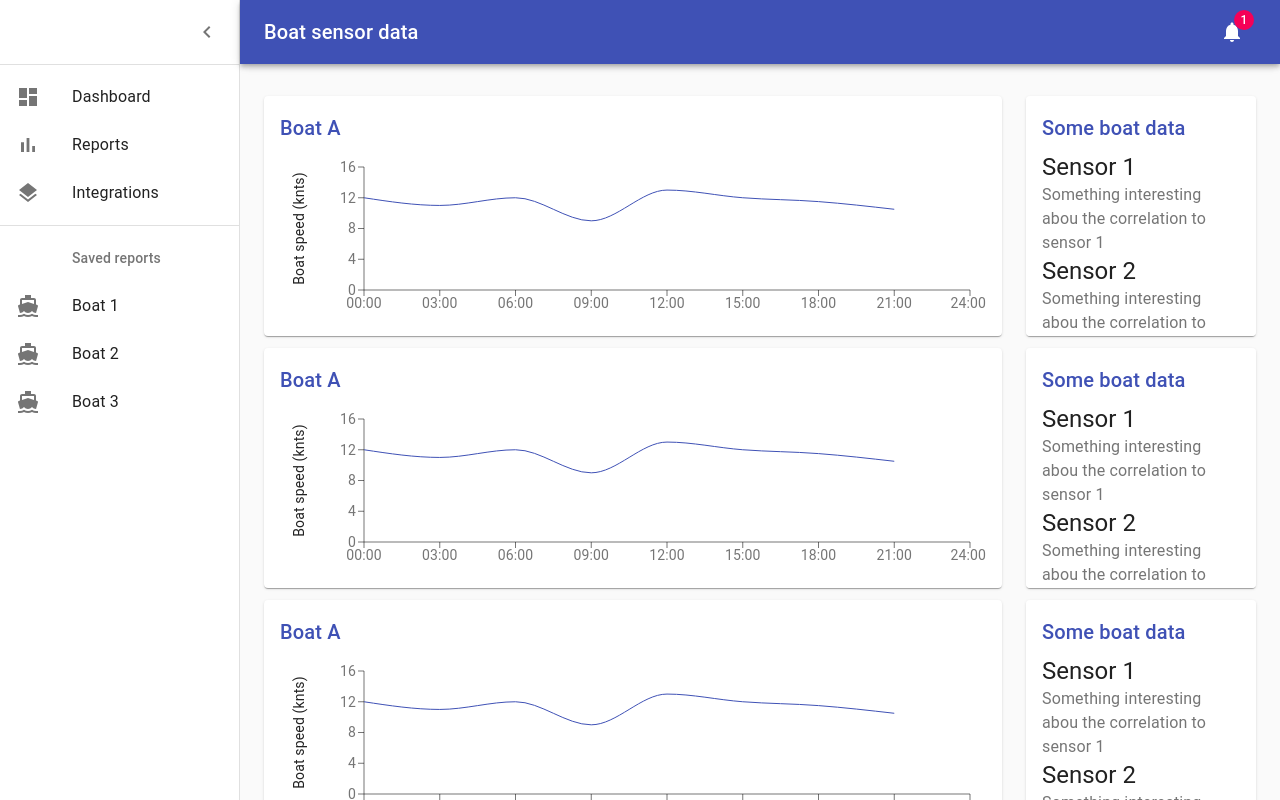
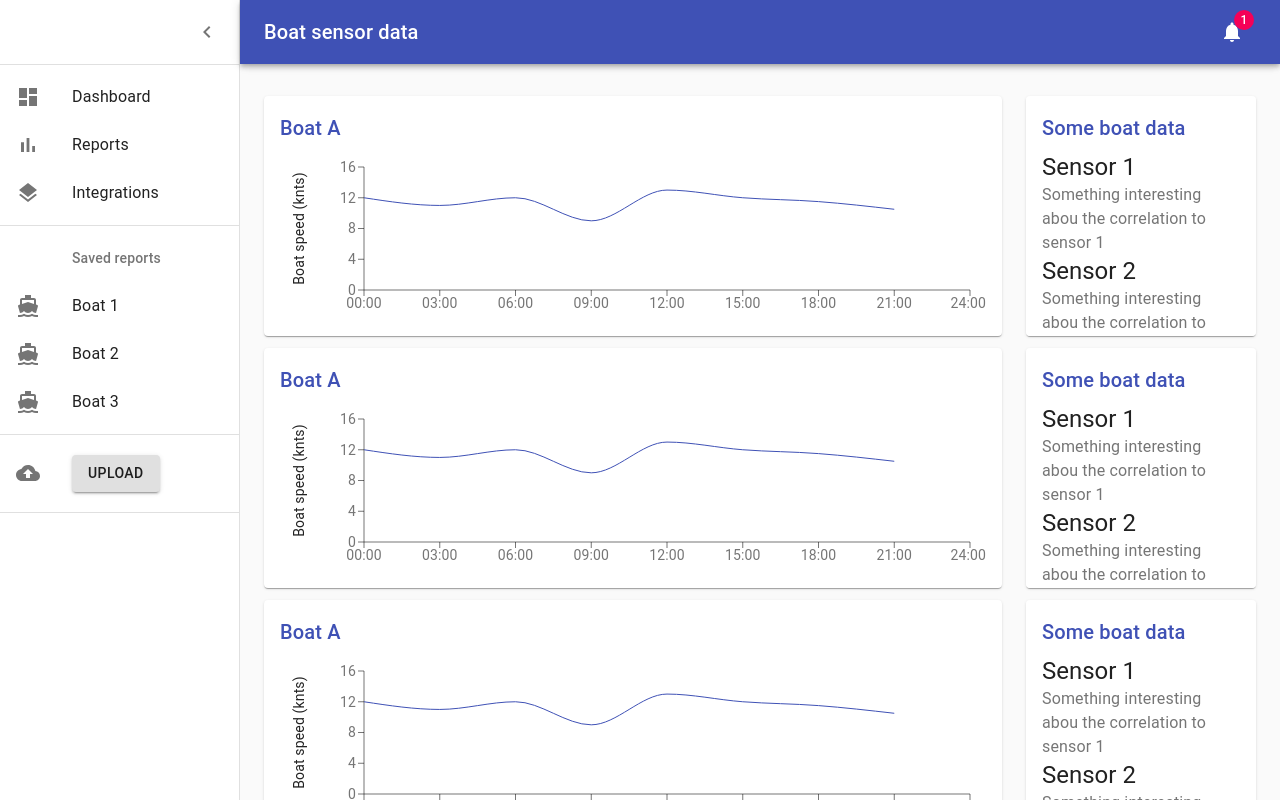
Before and after one commit to jamesramsay100/sailing_dashboard, a React (Create React App) app: page / in a window 1280 px wide. Built offline with nearby package versions, Linux system fonts and the light colour scheme.

Commit message:
added upload button

```diff
--- a/package.json
+++ b/package.json
@@ -5,6 +5,7 @@
   "dependencies": {
     "@material-ui/core": "^4.11.3",
     "@material-ui/icons": "^4.11.2",
+    "@material-ui/styles": "^4.11.3",
     "@testing-library/jest-dom": "^5.11.9",
     "@testing-library/react": "^11.2.5",
     "@testing-library/user-event": "^12.8.3",
--- a/src/components/Dashboard.js
+++ b/src/components/Dashboard.js
@@ -18,7 +18,7 @@ import Link from "@material-ui/core/Link";
 import MenuIcon from "@material-ui/icons/Menu";
 import ChevronLeftIcon from "@material-ui/icons/ChevronLeft";
 import NotificationsIcon from "@material-ui/icons/Notifications";
-import { mainListItems, secondaryListItems } from "./listItems";
+import { mainListItems, secondaryListItems, thirdListItems } from "./listItems";
 import Chart from "./Chart";
 import Deposits from "./Deposits";
 
@@ -179,6 +179,10 @@ export default function Dashboard() {
         <List>{mainListItems}</List>
         <Divider />
         <List>{secondaryListItems}</List>
+        <Divider />
+        <List>{thirdListItems}</List>
+
+        <Divider />
       </Drawer>
       <main className={classes.content}>
         <div className={classes.appBarSpacer} />
--- a/src/components/listItems.js
+++ b/src/components/listItems.js
@@ -7,6 +7,13 @@ import DashboardIcon from "@material-ui/icons/Dashboard";
 import BarChartIcon from "@material-ui/icons/BarChart";
 import LayersIcon from "@material-ui/icons/Layers";
 import DirectionsBoatIcon from "@material-ui/icons/DirectionsBoat";
+import CloudUploadIcon from "@material-ui/icons/CloudUpload";
+import Button from "@material-ui/core/Button";
+import { styled } from "@material-ui/core/styles";
+
+const Input = styled("input")({
+  display: "none",
+});
 
 export const mainListItems = (
   <div>
@@ -54,3 +61,26 @@ export const secondaryListItems = (
     </ListItem>
   </div>
 );
+
+export const thirdListItems = (
+  <div>
+    <ListItem button>
+      <ListItemIcon>
+        <CloudUploadIcon />
+      </ListItemIcon>
+      <ListItemText>
+        <Input
+          accept="image/*"
+          id="contained-button-file"
+          multiple
+          type="file"
+        />
+        <label htmlFor="contained-button-file">
+          <Button variant="contained" component="span">
+            Upload
+          </Button>
+        </label>
+      </ListItemText>
+    </ListItem>
+  </div>
+);
```
